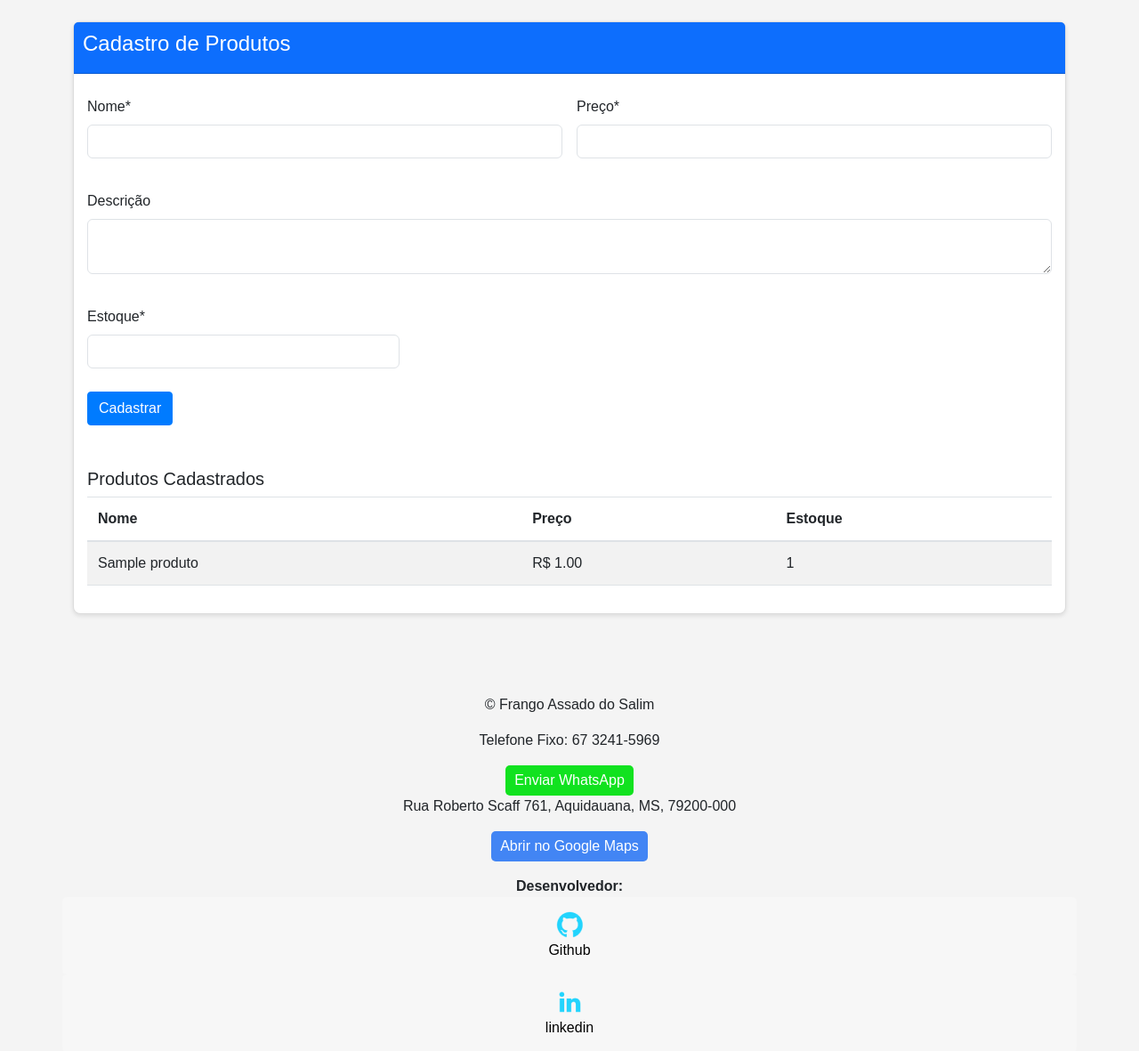
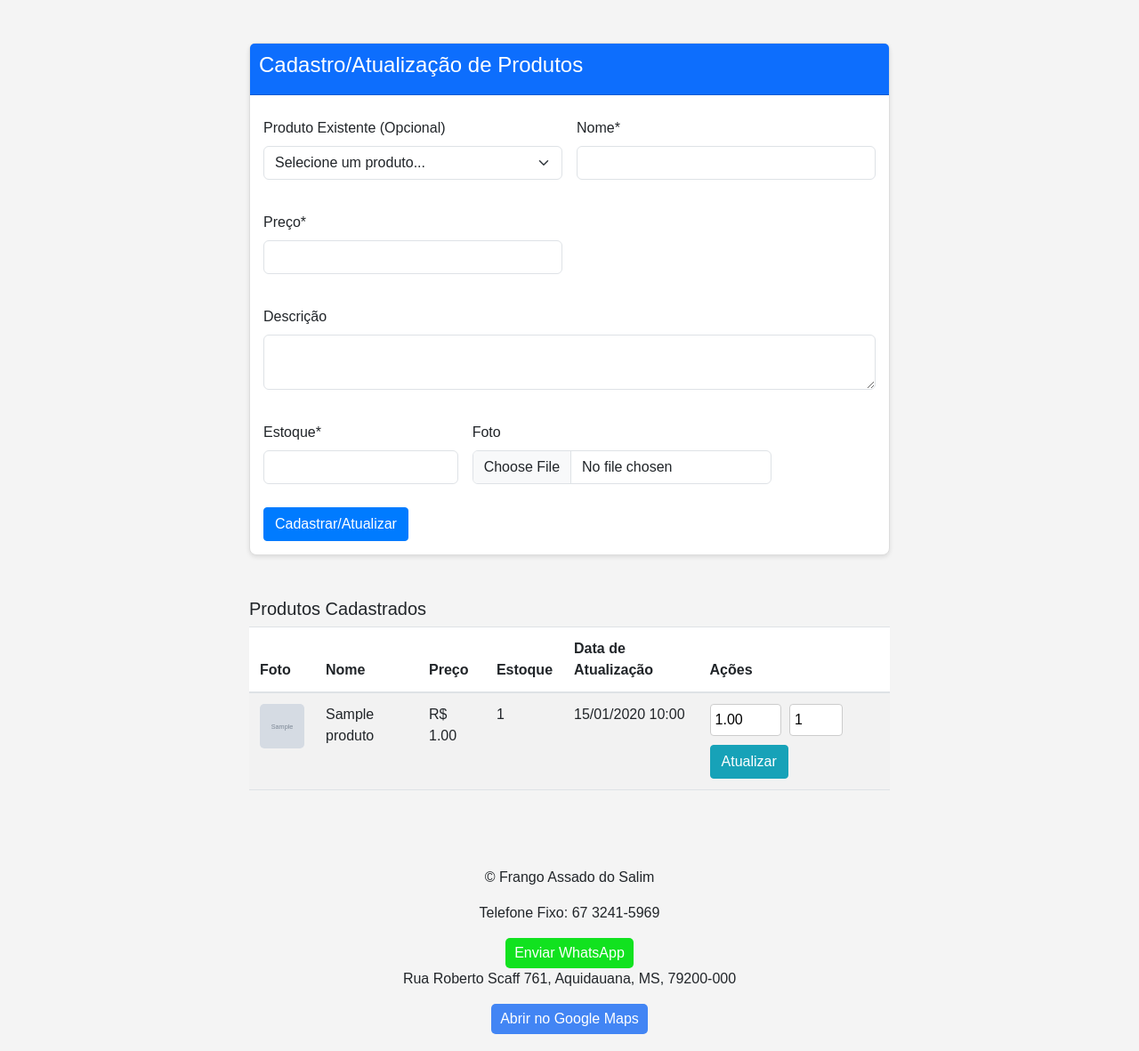
Before and after one commit to Ademir-Costa/Frango, a Flask app: page /admin/produtos in a window 1280 px wide. Shown: the part 72-1253 px from the top of the page at 89% size. Run offline with Flask 3, Linux system fonts and the light colour scheme; a user stored in the database is signed in; tables that the repository leaves empty hold one stand-in row (values such as "Sample post"); grey boxes marked "Sample" are stand-in pictures.

Commit message:
Criação de primeiro cadastro o usuario já ser  o master. Foto do produto

```diff
--- a/app.py
+++ b/app.py
@@ -12,12 +12,8 @@
 from flask_sqlalchemy import SQLAlchemy
 from flask import request, jsonify
 from sqlalchemy import func
-
-#from app import db  # Importação absoluta
-
-# Importação absoluta
-#from models import Pedido, Usuario, ItemPedido
-
+from flask_login import LoginManager
+from flask_login import UserMixin
 
 
 # Carregar variáveis de ambiente
@@ -40,8 +36,11 @@
 
 db = SQLAlchemy(app)
 mail = Mail(app)
-login_manager = LoginManager(app)
-login_manager.login_view = 'login'
+
+# Configuração do Flask-Login
+login_manager = LoginManager()
+login_manager.init_app(app)
+login_manager.login_view = 'login'  # Rota para redirecionar usuários não autenticados
 
 # Serializador para gerar tokens
 serializer = URLSafeTimedSerializer(app.config['SECRET_KEY'])
@@ -50,26 +49,28 @@
 def load_user(user_id):
     return Usuario.query.get(int(user_id))
 
+
 # Modelo de Usuário
+
+
+from datetime import datetime
+
 class Usuario(db.Model, UserMixin):
     id = db.Column(db.Integer, primary_key=True)
-    celular = db.Column(db.String(15), unique=True, nullable=False)
-    nome = db.Column(db.String(100), nullable=True)
+    nome = db.Column(db.String(100), nullable=False)
     email = db.Column(db.String(100), unique=True, nullable=False)
-    senha_hash = db.Column(db.String(200), nullable=False)
-    reset_token = db.Column(db.String(200), nullable=True)
-    token_expira = db.Column(db.DateTime, nullable=True)
-    data_registro = db.Column(db.DateTime, default=datetime.utcnow)
-    is_admin = db.Column(db.Boolean, default=False)  # Nova coluna para administrador
-    # Campos de endereço
-    cep = db.Column(db.String(10), nullable=True)
-    logradouro = db.Column(db.String(200), nullable=True)
-    numero = db.Column(db.String(10), nullable=True)
-    complemento = db.Column(db.String(100), nullable=True)
-    bairro = db.Column(db.String(100), nullable=True)
-    cidade = db.Column(db.String(100), nullable=True)
-    estado = db.Column(db.String(2), nullable=True)
-
+    celular = db.Column(db.String(20), unique=True, nullable=False)
+    senha_hash = db.Column(db.String(255), nullable=False)
+    cep = db.Column(db.String(10), nullable=False)
+    logradouro = db.Column(db.String(255), nullable=False)
+    numero = db.Column(db.String(20), nullable=False)
+    complemento = db.Column(db.String(100))
+    bairro = db.Column(db.String(100), nullable=False)
+    cidade = db.Column(db.String(100), nullable=False)
+    estado = db.Column(db.String(2), nullable=False)
+    is_admin = db.Column(db.Boolean, default=False)  # Campo obrigatório
+    data_registro = db.Column(db.DateTime, default=datetime.utcnow)  # Data de registro
+    # Métodos para gerenciamento de senha
     def definir_senha(self, senha):
         self.senha_hash = generate_password_hash(senha)
 
@@ -109,9 +110,11 @@
 class Produto(db.Model):
     id = db.Column(db.Integer, primary_key=True)
     nome = db.Column(db.String(100), nullable=False)
-    descricao = db.Column(db.String(200), nullable=True)
+    descricao = db.Column(db.Text, nullable=True)
     preco = db.Column(db.Float, nullable=False)
     estoque = db.Column(db.Integer, nullable=False)
+    data_atualizacao = db.Column(db.DateTime, nullable=True, default=datetime.utcnow)
+    foto = db.Column(db.String(255), nullable=True)  # Adicione esta linha
 
 # Rotas da interface web
 
@@ -140,10 +143,51 @@
      .all()
 
     return render_template('pedidos.html', pedidos=pedidos)
+
+@app.route('/admin/produtos/atualizar/<int:produto_id>', methods=['POST'])
+@login_required
+def atualizar_produto(produto_id):
+    if not current_user.is_admin:  # Verifica se o usuário é administrador
+        flash('Acesso negado. Você não é um administrador.', 'erro')
+        return redirect(url_for('index'))
+
+    produto = Produto.query.get_or_404(produto_id)  # Busca o produto pelo ID
+
+    try:
+        # Atualiza os campos do produto com base nos dados do formulário
+        produto.preco = float(request.form.get('preco'))
+        produto.estoque = int(request.form.get('estoque'))
+        produto.data_atualizacao = datetime.utcnow()  # Adiciona a data de atualização
+        db.session.commit()
+        flash('Produto atualizado com sucesso!', 'sucesso')
+    except Exception as e:
+        db.session.rollback()
+        flash(f'Erro ao atualizar o produto: {str(e)}', 'erro')
+
+    return redirect(url_for('admin_produtos'))
+
+
+from werkzeug.utils import secure_filename
+
+# Configuração para uploads
+UPLOAD_FOLDER = 'static/uploads'
+ALLOWED_EXTENSIONS = {'png', 'jpg', 'jpeg', 'gif'}
+
+app.config['UPLOAD_FOLDER'] = UPLOAD_FOLDER
+app.config['MAX_CONTENT_LENGTH'] = 16 * 1024 * 1024  # Limite de 16MB
+
+def allowed_file(filename):
+    return '.' in filename and filename.rsplit('.', 1)[1].lower() in ALLOWED_EXTENSIONS
+
+
+
+
 @app.route('/')
 @login_required
 def index2():
     return render_template('index2.html')
+
+
 @app.route('/admin/dashboard')
 @login_required
 def admin_dashboard():
@@ -172,8 +216,10 @@
 @app.route('/cadastro', methods=['GET', 'POST'])
 def cadastro():
     if request.method == 'POST':
+        # Verifica se é o primeiro usuário
         is_first_user = Usuario.query.count() == 0
 
+        # Recupera os dados do formulário
         celular = request.form.get('celular')
         nome = request.form.get('nome')
         email = request.form.get('email')
@@ -186,21 +232,23 @@
         cidade = request.form.get('cidade')
         estado = request.form.get('estado')
 
+        # Validação dos campos obrigatórios
         if not celular or not senha or not email or not cep or not logradouro or not numero or not bairro or not cidade or not estado:
             flash('Todos os campos obrigatórios devem ser preenchidos', 'erro')
             return redirect(url_for('cadastro'))
 
+        # Verifica se o celular já está cadastrado
         if Usuario.query.filter_by(celular=celular).first():
             flash('Número de celular já cadastrado', 'erro')
             return redirect(url_for('cadastro'))
 
+        # Verifica se o email já está cadastrado
         if Usuario.query.filter_by(email=email).first():
             flash('E-mail já cadastrado', 'erro')
             return redirect(url_for('cadastro'))
 
-
+        # Cria o novo usuário
         novo_usuario = Usuario(
-
             celular=celular,
             nome=nome,
             email=email,
@@ -210,16 +258,24 @@
             complemento=complemento,
             bairro=bairro,
             cidade=cidade,
-            estado=estado
+            estado=estado,
+            is_admin=is_first_user  # Define como admin apenas o primeiro usuário
         )
+
+        # Define a senha
         novo_usuario.definir_senha(senha)
+
+        # Salva no banco de dados
         db.session.add(novo_usuario)
         db.session.commit()
 
+        # Mensagem de sucesso
         flash('Cadastro realizado com sucesso!', 'sucesso')
         return redirect(url_for('login'))
 
-    return render_template('cadastro.html')
+    # Passa o número de usuários cadastrados para o template
+    total_usuarios = Usuario.query.count()
+    return render_template('cadastro.html', total_usuarios=total_usuarios)
 
 @app.route('/cadastro_admin', methods=['GET', 'POST'])
 def cadastro_admin():
@@ -265,16 +321,12 @@
         senha = request.form.get('senha')
 
         usuario = Usuario.query.filter_by(celular=celular).first()
-
         if not usuario or not usuario.verificar_senha(senha):
             flash('Número de celular ou senha incorretos', 'erro')
             return redirect(url_for('login'))
-
         login_user(usuario)
-        return redirect(url_for('index'))
-
+        return redirect(url_for('admin_dashboard'))
     return render_template('login.html')
-
 
 @app.route('/logout')
 @login_required
@@ -662,30 +714,54 @@
 @app.route('/admin/produtos', methods=['GET', 'POST'])
 @login_required
 def admin_produtos():
-    if not current_user.is_admin:  # Verifica se o usuário é administrador
+    if not current_user.is_admin:
         flash('Acesso negado. Você não é um administrador.', 'erro')
         return redirect(url_for('index'))
 
     if request.method == 'POST':
+        # Verifica se um produto existente foi selecionado
+        produto_id = request.form.get('produto_existente')
         nome = request.form.get('nome')
         descricao = request.form.get('descricao')
         preco = float(request.form.get('preco'))
         estoque = int(request.form.get('estoque'))
+        foto = None
 
-        novo_produto = Produto(
-            nome=nome,
-            descricao=descricao,
-            preco=preco,
-            estoque=estoque
-        )
-        db.session.add(novo_produto)
-        db.session.commit()
+        # Upload de foto
+        if 'foto' in request.files:
+            file = request.files['foto']
+            if file and allowed_file(file.filename):
+                filename = secure_filename(file.filename)
+                file.save(os.path.join(app.config['UPLOAD_FOLDER'], filename))
+                foto = f"uploads/{filename}"
 
-        flash('Produto cadastrado com sucesso!', 'sucesso')
+        if produto_id:  # Atualiza um produto existente
+            produto = Produto.query.get_or_404(produto_id)
+            produto.nome = nome or produto.nome
+            produto.descricao = descricao or produto.descricao
+            produto.preco = preco
+            produto.estoque += estoque  # Soma ao estoque existente
+            produto.foto = foto or produto.foto  # Mantém a foto anterior se nenhuma nova for enviada
+            db.session.commit()
+            flash('Estoque atualizado com sucesso!', 'sucesso')
+        else:  # Cadastra um novo produto
+            novo_produto = Produto(
+                nome=nome,
+                descricao=descricao,
+                preco=preco,
+                estoque=estoque,
+                foto=foto
+            )
+            db.session.add(novo_produto)
+            db.session.commit()
+            flash('Produto cadastrado com sucesso!', 'sucesso')
+
         return redirect(url_for('admin_produtos'))
 
+    # Recupera todos os produtos para preencher a lista suspensa
     produtos = Produto.query.all()
     return render_template('admin_produtos.html', produtos=produtos)
+
 
 @app.route('/admin/base_admin')
 @login_required
@@ -694,14 +770,14 @@
         flash('Acesso negado!', 'erro')
         return redirect(url_for('base_admin'))
 
-@app.route('/admin/usuarios')
+@app.route('/admin_usuarios')
 @login_required
 def admin_usuarios():
     if not current_user.is_admin:
-        flash('Acesso negado!', 'erro')
+        flash('Acesso negado. Você não é um administrador.', 'erro')
         return redirect(url_for('index'))
 
-    usuarios = Usuario.query.all()
+    usuarios = Usuario.query.all()  # Recupera todos os usuários
     return render_template('admin_usuarios.html', usuarios=usuarios)
 
 
--- a/static/styles.css
+++ b/static/styles.css
@@ -304,3 +304,29 @@
     display: block;
     margin-top: 10px;
 }
+/* Estilo para botões de edição */
+.btn-info {
+    background-color: #17a2b8;
+    border-color: #17a2b8;
+}
+
+.btn-info:hover {
+    background-color: #138496;
+    border-color: #117a8b;
+}
+
+/* Estilo para inputs dentro da tabela */
+table input[type="number"] {
+    padding: 5px;
+    margin-right: 5px;
+    border: 1px solid #ccc;
+    border-radius: 4px;
+
+}
+/* Estilo para imagens no carrinho */
+table img {
+    width: 50px;
+    height: 50px;
+    object-fit: cover;
+    border-radius: 5px;
+}
--- a/templates/admin_produtos.html
+++ b/templates/admin_produtos.html
@@ -1,9 +1,8 @@
 {% extends "base.html" %}
-
+{% block head %}
 <head>
     <meta charset="UTF-8">
     <meta name="viewport" content="width=device-width, initial-scale=1.0">
-
     <!-- Bootstrap CSS -->
     <link href="https://cdn.jsdelivr.net/npm/bootstrap@5.3.0/dist/css/bootstrap.min.css" rel="stylesheet">
     <!-- Bootstrap Icons -->
@@ -11,53 +10,108 @@
     <!-- Estilo Personalizado -->
     <link rel="stylesheet" href="{{ url_for('static', filename='/styles.css') }}">
 </head>
+{% endblock %}
 {% block content %}
-<div class="card">
+<div class="container-fluid">
+    <div class="row justify-content-center">
+        <div class="col-md-10 col-lg-8">
+            <div class="card mt-4">
                 <div class="card-header bg-primary text-white">
-        <h4>Cadastro de Produtos</h4>
+                    <h4>Cadastro/Atualização de Produtos</h4>
                 </div>
                 <div class="card-body">
-        <form method="POST" class="row g-3">
+                    <form method="POST" enctype="multipart/form-data" class="row g-3">
+                        <!-- Seleção de Produto Existente -->
+                        <div class="col-md-6">
+                            <label class="form-label">Produto Existente (Opcional)</label>
+                            <select class="form-select" name="produto_existente">
+                                <option value="">Selecione um produto...</option>
+                                {% for produto in produtos %}
+                                <option value="{{ produto.id }}">{{ produto.nome }} (Estoque: {{ produto.estoque }})</option>
+                                {% endfor %}
+                            </select>
+                        </div>
+
+                        <!-- Nome do Produto -->
                         <div class="col-md-6">
                             <label class="form-label">Nome*</label>
                             <input type="text" class="form-control" name="nome" required>
                         </div>
+
+                        <!-- Preço -->
                         <div class="col-md-6">
                             <label class="form-label">Preço*</label>
                             <input type="number" class="form-control" name="preco" step="0.01" required>
                         </div>
+
+                        <!-- Descrição -->
                         <div class="col-12">
                             <label class="form-label">Descrição</label>
                             <textarea class="form-control" name="descricao"></textarea>
                         </div>
+
+                        <!-- Estoque -->
                         <div class="col-md-4">
                             <label class="form-label">Estoque*</label>
                             <input type="number" class="form-control" name="estoque" required>
                         </div>
+
+                        <!-- Foto -->
+                        <div class="col-md-6">
+                            <label class="form-label">Foto</label>
+                            <input type="file" class="form-control" name="foto" accept="image/*">
+                        </div>
+
+                        <!-- Botão de Envio -->
                         <div class="col-12">
-                <button type="submit" class="btn btn-primary">Cadastrar</button>
+                            <button type="submit" class="btn btn-primary">Cadastrar/Atualizar</button>
                         </div>
                     </form>
+                </div>
+            </div>
 
+            <!-- Tabela de Produtos Cadastrados -->
             <h5 class="mt-5">Produtos Cadastrados</h5>
+            <div class="table-responsive">
                 <table class="table table-striped">
                     <thead>
                         <tr>
+                            <th>Foto</th>
                             <th>Nome</th>
                             <th>Preço</th>
                             <th>Estoque</th>
+                            <th>Data de Atualização</th>
+                            <th>Ações</th>
                         </tr>
                     </thead>
                     <tbody>
                         {% for produto in produtos %}
                         <tr>
+                            <td>
+                                {% if produto.foto %}
+                                <img src="{{ url_for('static', filename=produto.foto) }}" alt="{{ produto.nome }}" style="width: 50px; height: 50px; object-fit: cover;">
+                                {% else %}
+                                <span>N/A</span>
+                                {% endif %}
+                            </td>
                             <td>{{ produto.nome }}</td>
                             <td>R$ {{ "%.2f"|format(produto.preco) }}</td>
                             <td>{{ produto.estoque }}</td>
+                            <td>{{ produto.data_atualizacao.strftime('%d/%m/%Y %H:%M') if produto.data_atualizacao else 'N/A' }}</td>
+                            <td>
+                                <!-- Formulário para editar preço e estoque -->
+                                <form method="POST" action="{{ url_for('atualizar_produto', produto_id=produto.id) }}" style="display:inline;">
+                                    <input type="number" name="preco" value="{{ "%.2f"|format(produto.preco) }}" step="0.01" required style="width: 80px;">
+                                    <input type="number" name="estoque" value="{{ produto.estoque }}" required style="width: 60px;">
+                                    <button type="submit" class="btn btn-info btn-sm">Atualizar</button>
+                                </form>
+                            </td>
                         </tr>
                         {% endfor %}
                     </tbody>
                 </table>
             </div>
         </div>
+    </div>
+</div>
 {% endblock %}
--- a/templates/admin_usuarios.html
+++ b/templates/admin_usuarios.html
@@ -3,7 +3,6 @@
 <head>
     <meta charset="UTF-8">
     <meta name="viewport" content="width=device-width, initial-scale=1.0">
-
     <!-- Bootstrap CSS -->
     <link href="https://cdn.jsdelivr.net/npm/bootstrap@5.3.0/dist/css/bootstrap.min.css" rel="stylesheet">
     <!-- Bootstrap Icons -->
--- a/templates/api_graficos.html
+++ b/templates/api_graficos.html
@@ -126,12 +126,12 @@
                     datasets: [{
                         label: 'Quantidade de Pedidos',
                         data: dados.pedidos.map(p => p.quantidade),
-                        borderColor: 'rgba(75, 192, 192, 1)',
+                        borderColor: 'rgb(29, 200, 200)',
                         fill: false,
                     }, {
                         label: 'Valor Total',
                         data: dados.pedidos.map(p => p.total),
-                        borderColor: 'rgba(153, 102, 255, 1)',
+                        borderColor: 'rgb(33, 182, 25)',
                         fill: false,
                     }]
                 },
@@ -165,7 +165,7 @@
                         label: 'Pedidos',
                         data: dados.usuariosPedidos.map(u => u.pedidos),
                         backgroundColor: 'rgba(255, 99, 132, 0.2)',
-                        borderColor: 'rgba(255, 99, 132, 1)',
+                        borderColor: 'rgb(240, 94, 27)',
                         borderWidth: 1
                     }]
                 },
```
Also changed, not shown: models.py (+17 -2 lines), templates/cadastro.html (+14 -22 lines), templates/carrinho.html (+12 -16 lines), instance/frangos_assados_Old.db (added), static/imagens/coca-cola.jpg (added), static/uploads/coca-cola.jpg (added), static/uploads/frango_assado.png (added). Lines whose indentation alone changed are shown as unchanged.
